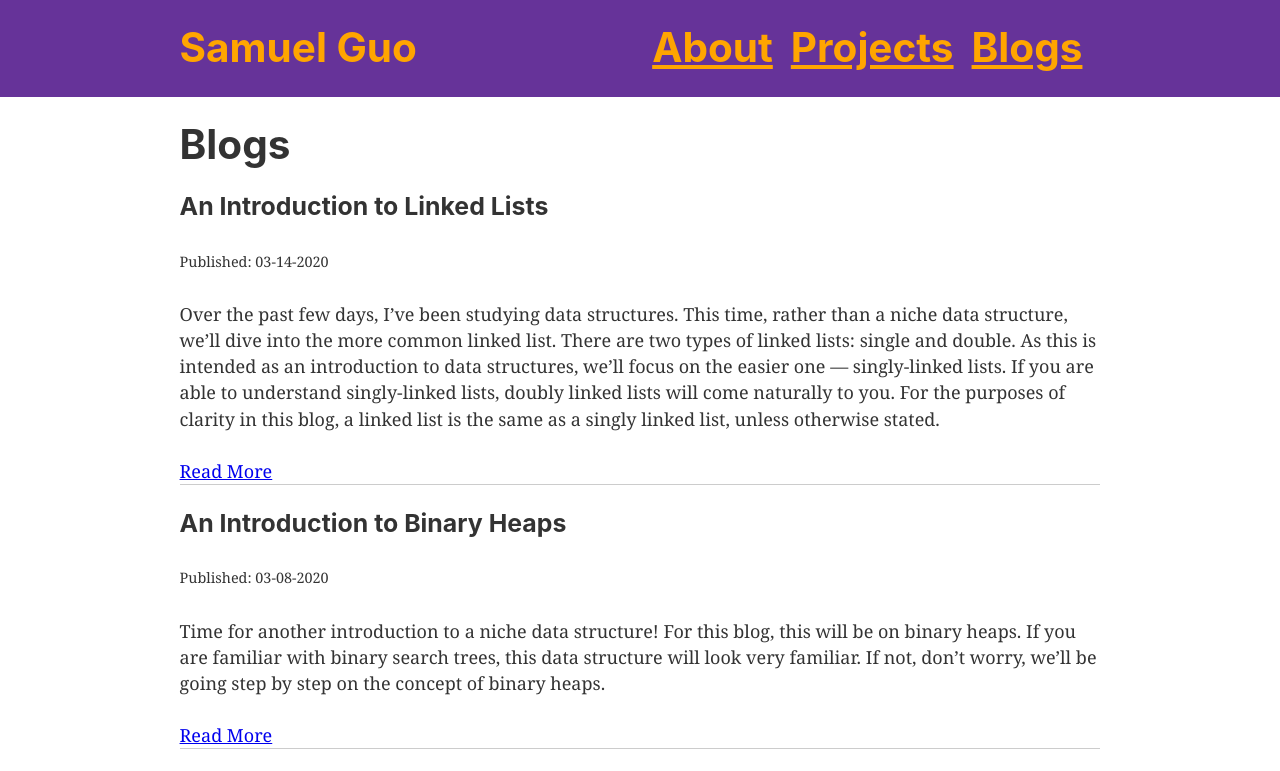
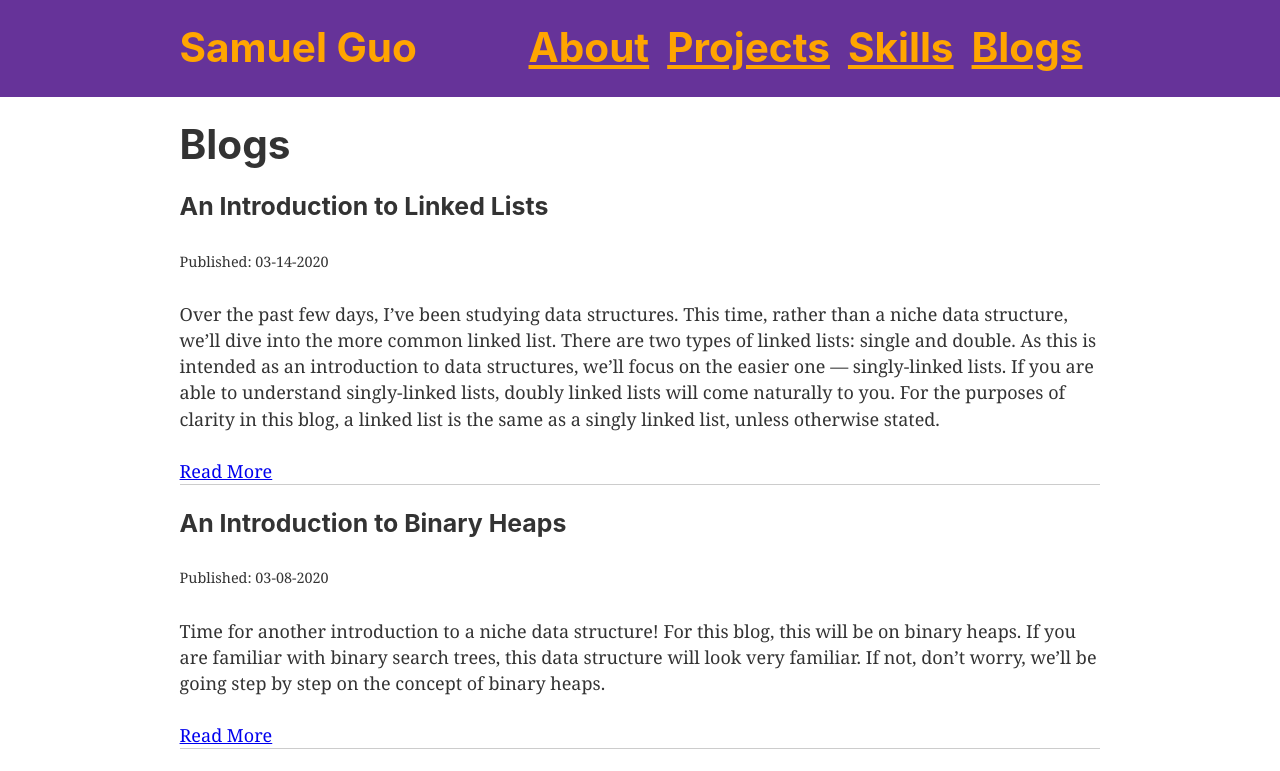
Before and after one commit to guosamuel/personal-website, a Gatsby site: page /blogs in a window 1280 px wide. Shown: the top 771 px of the page. Built offline with nearby package versions, Linux system fonts and the light colour scheme; Gatsby itself is replaced by a stand-in of ours.

Commit message:
added a skills page

```diff
--- a/src/components/header.js
+++ b/src/components/header.js
@@ -37,6 +37,16 @@ const Header = ({ siteTitle }) => (
           Blogs
         </Link>
         <Link
+          to="/skills"
+          style={{
+            color: `orange`,
+            float: `right`,
+            paddingRight: `1rem`
+          }}
+        >
+          Skills
+        </Link>
+        <Link
         to="/projects"
         style={{
           color: `orange`,
--- a/src/pages/blogs.js
+++ b/src/pages/blogs.js
@@ -8,7 +8,7 @@ import BlogIndex from "../components/blogIndex"
 
 function Blogs({ data }){
   const { edges } = data.allMarkdownRemark
-  console.log(edges)
+
   const allBlogIndexes = edges.map( blog => {
     const { path, date, title } = blog.node.frontmatter
     const { id, excerpt } = blog.node
```
Also changed, not shown: src/pages/skills.js (added, +15 -0 lines).
